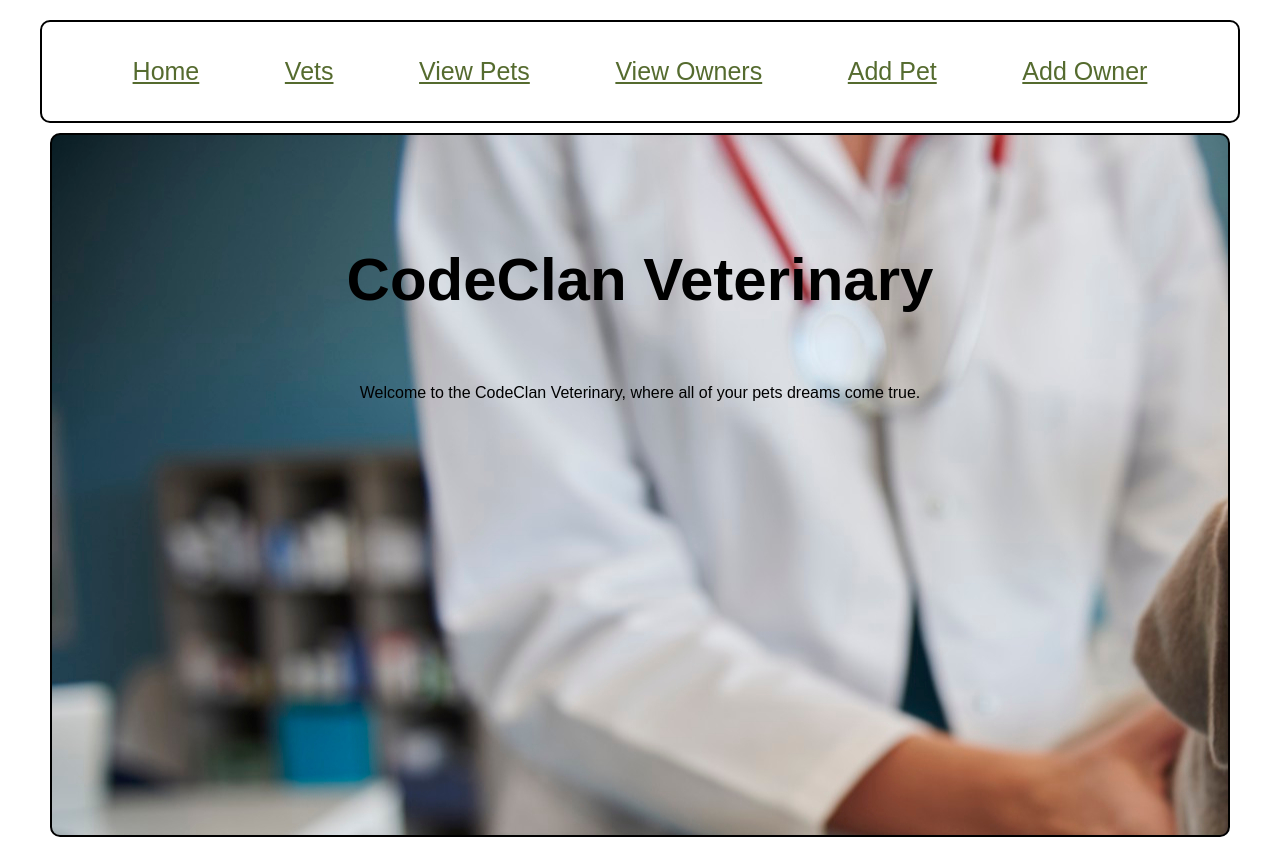
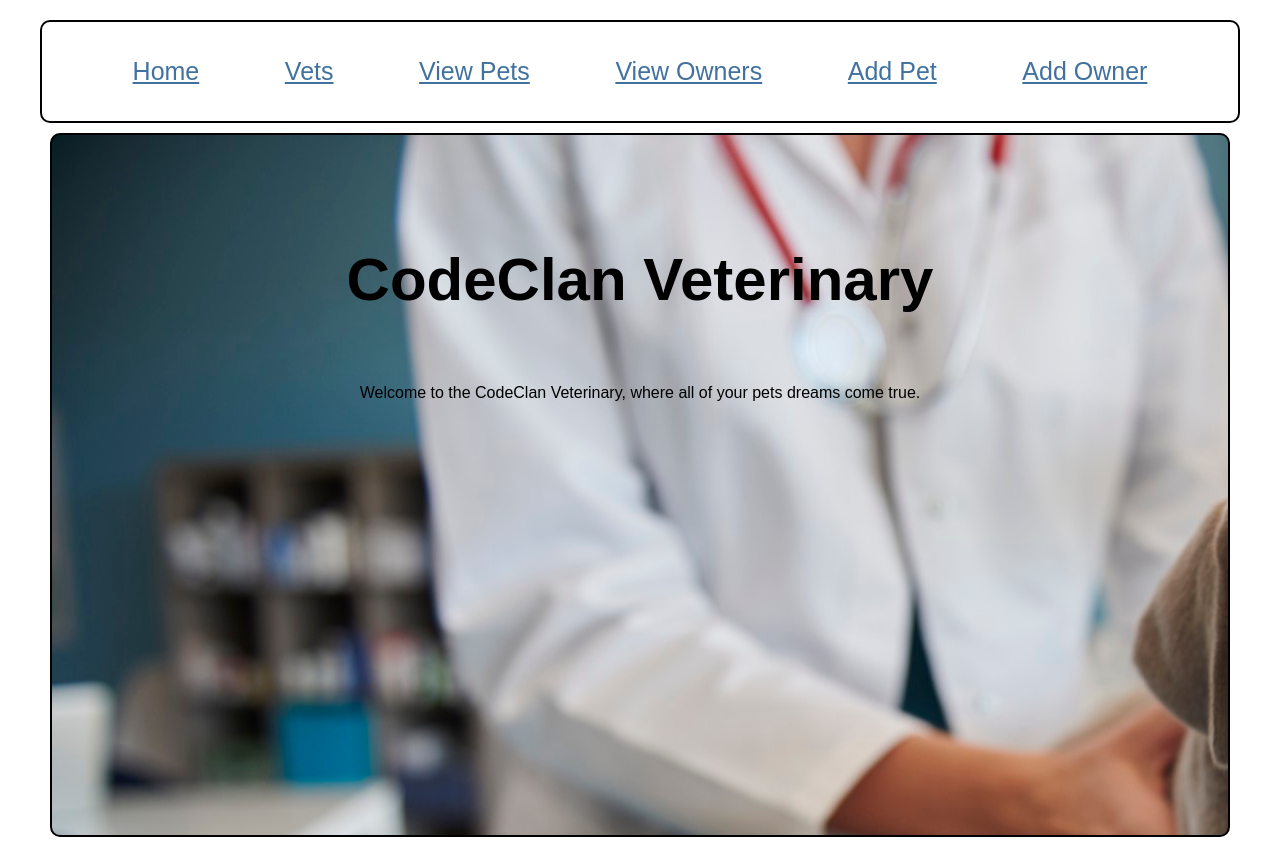
Before and after one commit to Lewish1998/VetClan, a Flask app: page / in a window 1280 px wide. Run offline with Flask 2, Linux system fonts and the light colour scheme.

Commit message:
css link changes

```diff
--- a/main/static/style.css
+++ b/main/static/style.css
@@ -1,10 +1,19 @@
+:root {
+    --babyblue:#C3E0E5;
+    --darkblue:#274472;
+    --bluegrey:#5885AF;
+    --midnightblue:#41729F;
+
+}
+
+
 * {
     font-family: sans-serif;
     margin: 10px;
 }
 
 .nav-list {
-    border: solid black 2px;
+    border: solid black 2px ;
     display: flex;
     justify-content: space-evenly;
     border-radius: 10px;
@@ -43,15 +52,16 @@
     padding-left: 50px;
 }
 
-.nav-list a:link {
-    color: darkolivegreen;
+.nav-list a:link, a:link {
+    color: var(--midnightblue);
 }
 
-.nav-list a:visited {
-    color: rgb(105, 53, 152);
+.nav-list a:visited, a:visited {
+    color: var(--darkblue);
 }
 
-.nav-list a:hover {
-    color: darkgoldenrod;
-    transition: color 2s fade;
+
+
+.nav-list a:hover, a:hover {
+    color: var(--midnightblue);
 }
```
